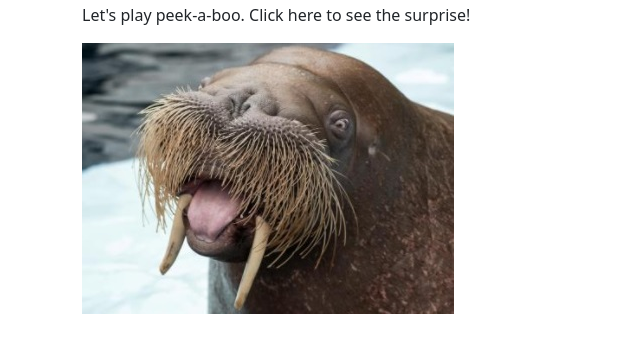
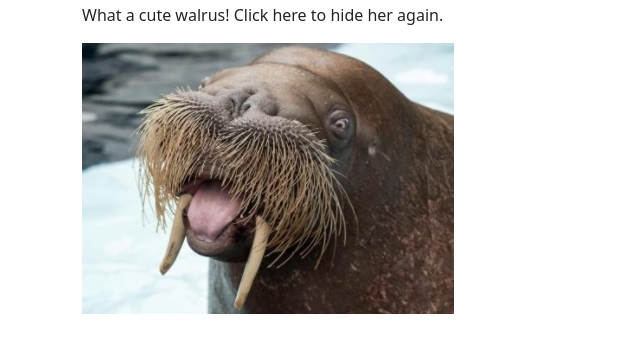
Before and after one commit to wjwat/peek-a-boo, a plain HTML site: page index.html in a window 1280 px wide. Both pictures are taken after a click on the element "Let's play peek-a-boo. Click here to see the surprise!". Shown: the part 53-406 px from the top of the page, without its empty margins (0-640 px from the left). Drawn offline with Linux system fonts and the light colour scheme.

Commit message:
Update javascript to show walrus when clicking p on certain selectors
Co-authored-by: Mikah Mathews <mikah@outofband.org>

```diff
--- a/index.html
+++ b/index.html
@@ -11,9 +11,12 @@
   <div class="container">
     <h1>Peek-a-boo</h1>
 
-    <p>Let's play peek-a-boo. Click here to see the surprise!</p>
+    <div class="walrus-hidden">
+      <p>Let's play peek-a-boo. Click here to see the surprise!</p>
+    </div>
 
     <div class="walrus-showing">
+      <p>What a cute walrus! Click here to hide her again.</p>
       <img src="img/walrus.jpg">
     </div>
   </div>
--- a/js/scripts.js
+++ b/js/scripts.js
@@ -1,6 +1,6 @@
 $(document).ready(function() {
   $("p").click(function() {
     $(".walrus-showing").show();
-		console.log("hello!");
+    $(".walrus-hidden").hide();
   });
 });
```
